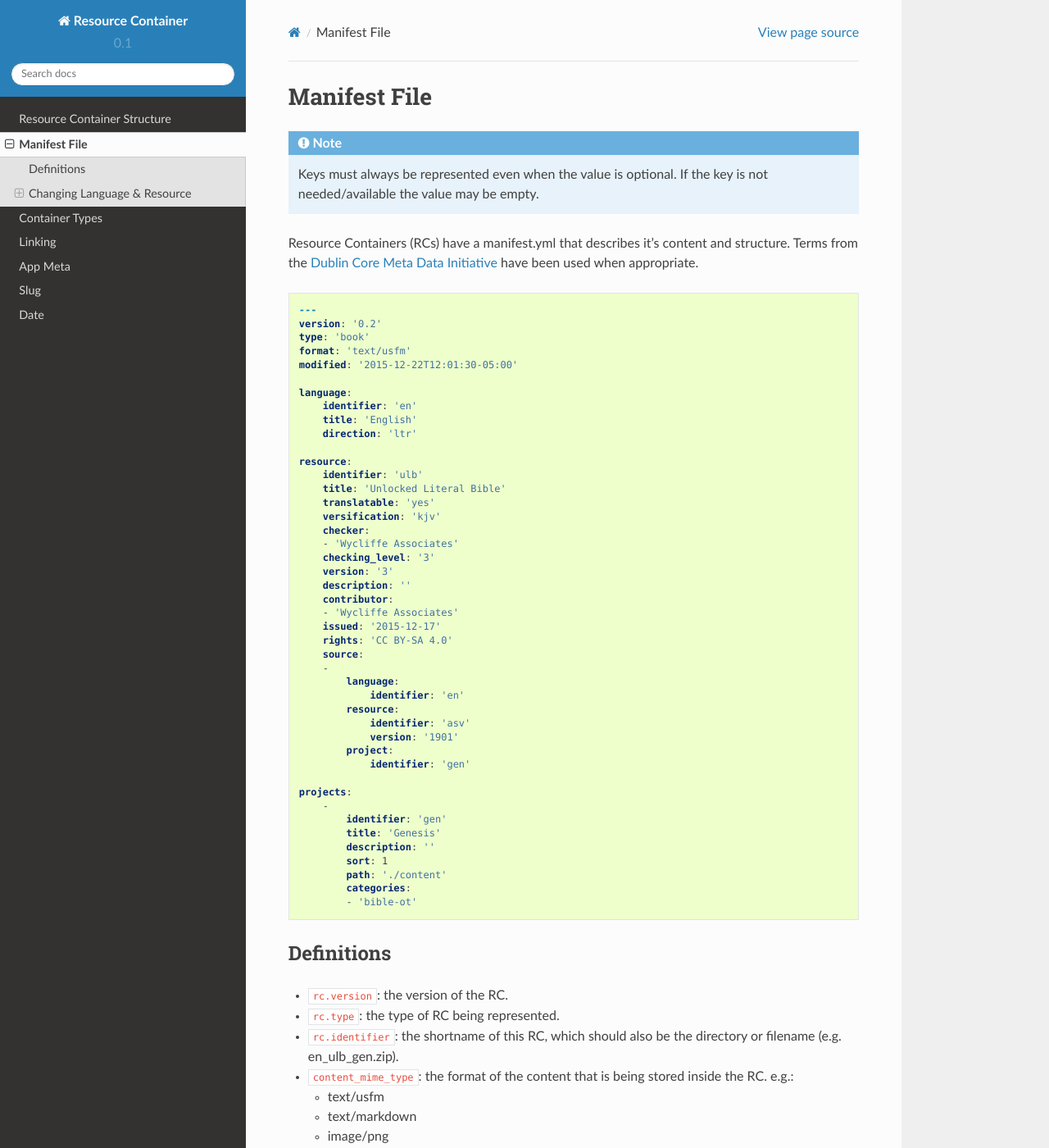
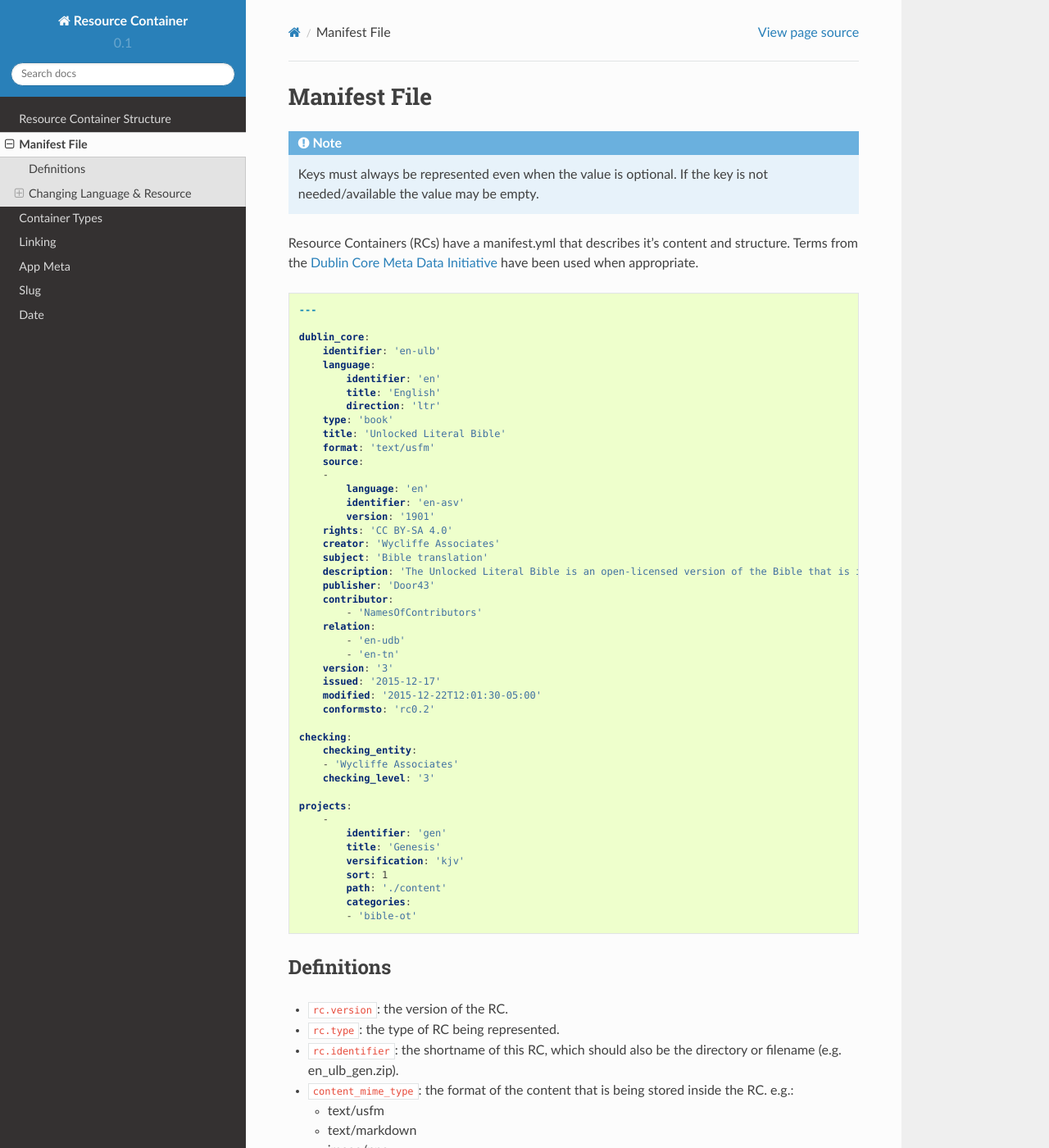
Before and after one commit to unfoldingWord-dev/Resource-Container, a Sphinx documentation site: the page built from docs/manifest.rst, in a window 1280 px wide and 1400 px high. Shown: the whole window at 82% size. Built offline with Sphinx 7.4.7 and the Read the Docs theme 2.0.0, drawn with Linux system fonts in a browser that asks for light colours.

Commit message:
updated manfiest

```diff
--- a/docs/manifest.rst
+++ b/docs/manifest.rst
@@ -11,45 +11,46 @@
 .. code-block:: yaml
 
     ---
-    version: '0.2'
-    type: 'book'
-    format: 'text/usfm'
-    modified: '2015-12-22T12:01:30-05:00'
 
-    language:
-        identifier: 'en'
-        title: 'English'
-        direction: 'ltr'
+    dublin_core:
+        identifier: 'en-ulb'
+        language:
+            identifier: 'en'
+            title: 'English'
+            direction: 'ltr'
+        type: 'book'
+        title: 'Unlocked Literal Bible'
+        format: 'text/usfm'
+        source:
+        -
+            language: 'en'
+            identifier: 'en-asv'
+            version: '1901'
+        rights: 'CC BY-SA 4.0'
+        creator: 'Wycliffe Associates'
+        subject: 'Bible translation'
+        description: 'The Unlocked Literal Bible is an open-licensed version of the Bible that is intended to provide a form-centric translation of the Bible.'
+        publisher: 'Door43'
+        contributor:
+            - 'NamesOfContributors'
+        relation:
+            - 'en-udb'
+            - 'en-tn'
+        version: '3'
+        issued: '2015-12-17'
+        modified: '2015-12-22T12:01:30-05:00'
+        conformsto: 'rc0.2'
 
-    resource:
-        identifier: 'ulb'
-        title: 'Unlocked Literal Bible'
-        translatable: 'yes'
-        versification: 'kjv'
-        checker:
+    checking:
+        checking_entity:
         - 'Wycliffe Associates'
         checking_level: '3'
-        version: '3'
-        description: ''
-        contributor:
-        - 'Wycliffe Associates'
-        issued: '2015-12-17'
-        rights: 'CC BY-SA 4.0'
-        source:
-        -
-            language:
-                identifier: 'en'
-            resource:
-                identifier: 'asv'
-                version: '1901'
-            project:
-                identifier: 'gen'
 
     projects:
         -
             identifier: 'gen'
             title: 'Genesis'
-            description: ''
+            versification: 'kjv'
             sort: 1
             path: './content'
             categories:
```
